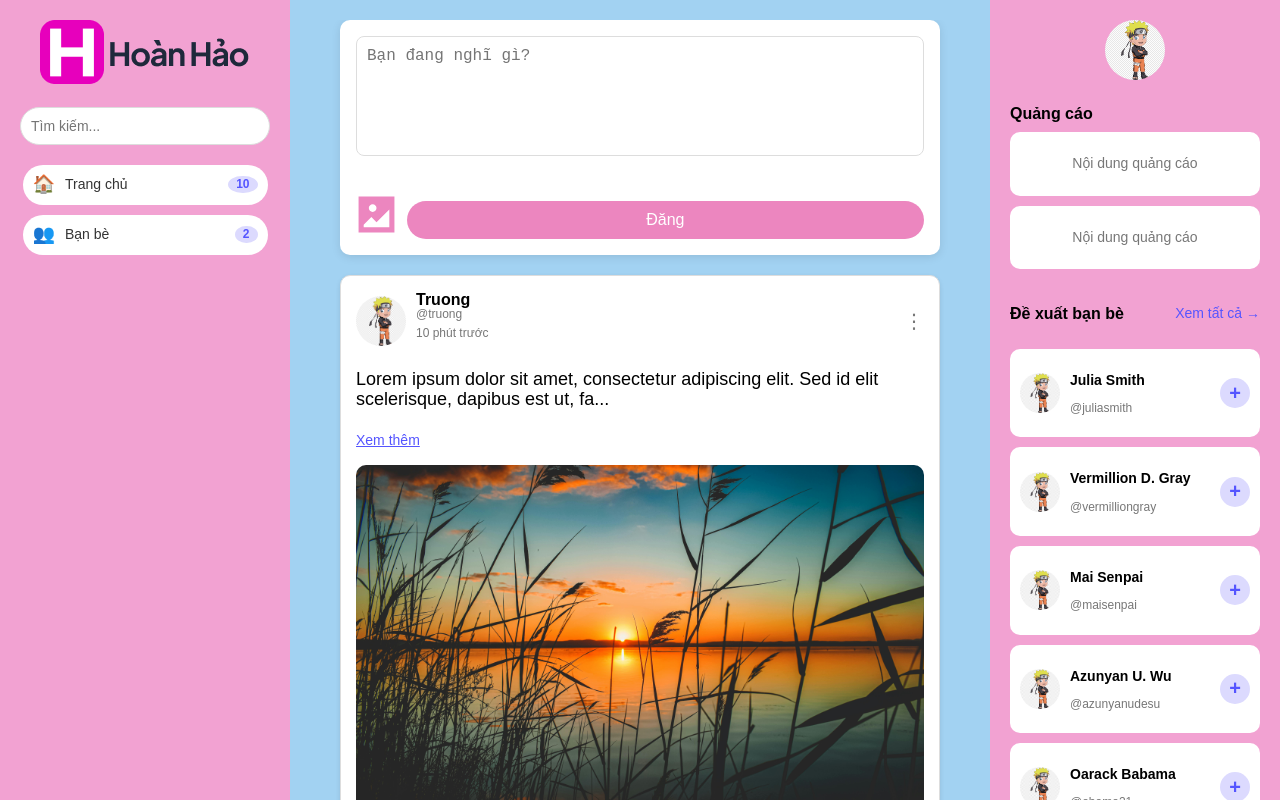
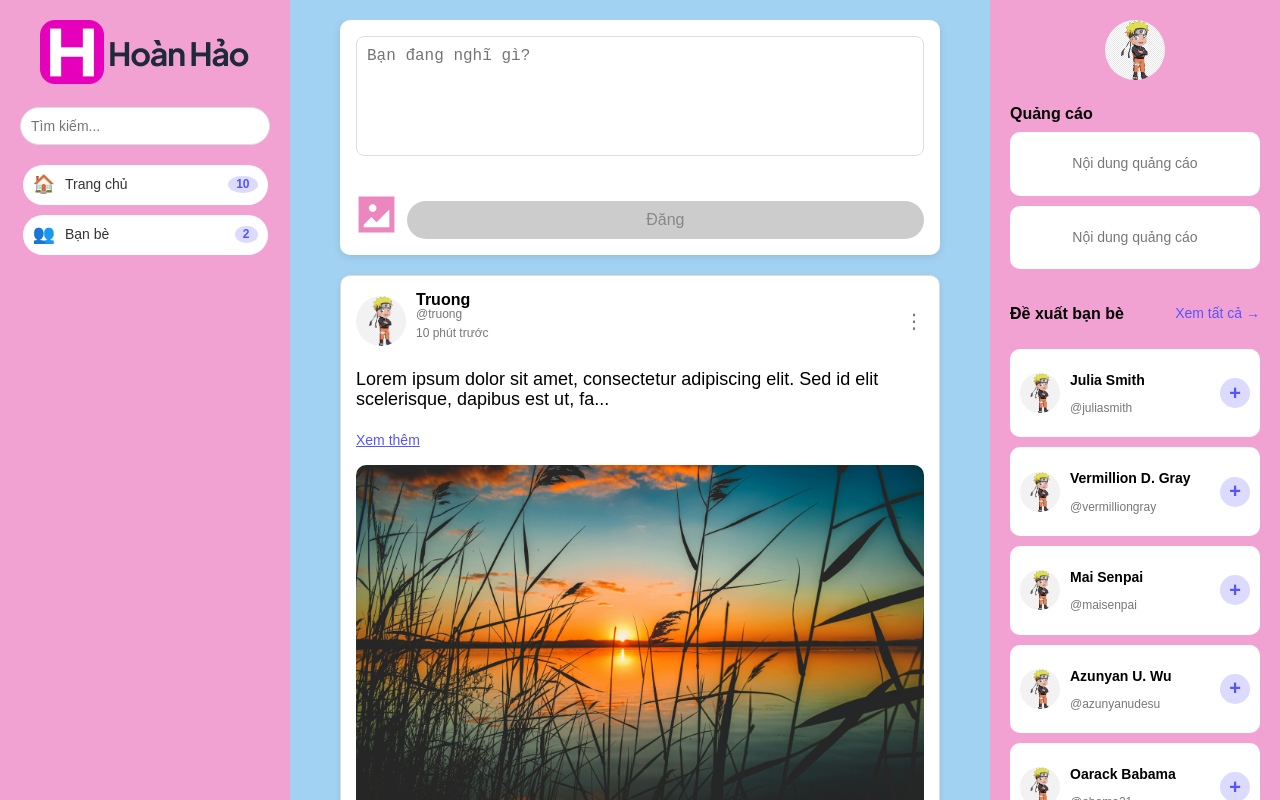
Before and after one commit to Nguyen-Van-Truong/hoan-hao, a Next.js app in the folder frontend/: page / in a window 1280 px wide. Shown: the top 800 px of the page. Built offline with nearby package versions, Linux system fonts and the light colour scheme.

Commit message:
disable button Dang if not have content or image

```diff
--- a/frontend/src/app/components/MainContent.module.css
+++ b/frontend/src/app/components/MainContent.module.css
@@ -99,6 +99,13 @@
 .postButton:hover {
     background-color: var(--component-hover-color);
 }
+
+.postButton:disabled {
+    background-color: #ccc; /* Màu nền khi bị vô hiệu hóa */
+    cursor: not-allowed; /* Hiển thị trạng thái không cho phép */
+    color: #888; /* Màu chữ khi bị vô hiệu hóa */
+}
+
 .actionBar {
     display: flex;
     align-items: center;
--- a/frontend/src/app/components/MainContent.tsx
+++ b/frontend/src/app/components/MainContent.tsx
@@ -307,9 +307,14 @@ export default function MainContent() {
                         className={styles.hiddenInput}
                     />
 
-                    <button className={styles.postButton} onClick={handleSubmitPost}>
+                    <button
+                        className={styles.postButton}
+                        onClick={handleSubmitPost}
+                        disabled={newPostContent.trim() === "" && newPostImages.length === 0}
+                    >
                         Đăng
                     </button>
+
                 </div>
             </div>
 
```
